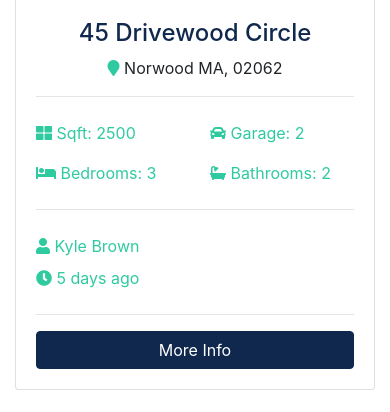
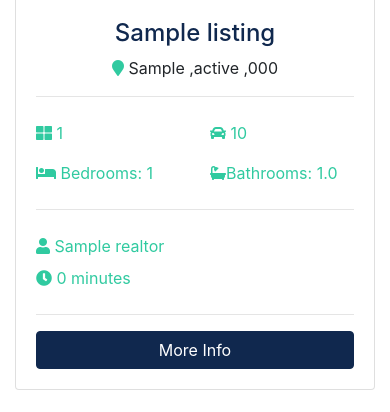
Before and after one commit to Usman2661/RealStateApp-Django, a Django app: page / in a window 390 px wide. Shown: the part 1194-1606 px from the top of the page. Run offline with Django 3.2, Linux system fonts and the light colour scheme; tables that the repository leaves empty hold one stand-in row (values such as "Sample post"); grey boxes marked "Sample" are stand-in pictures; some libraries are stand-ins or nearby versions.

Commit message:
making content dynamic on the home and about page

```diff
--- a/pages/views.py
+++ b/pages/views.py
@@ -1,8 +1,29 @@
 from django.shortcuts import render
 from django.http import HttpResponse
 
+from listings.models import Listings
+
+from realtors.models import Realtor
+
 def index(request):
-    return render(request , 'pages/index.html')
+    listings = Listings.objects.order_by('-list_date').filter(is_published=True)[:3]
+
+    context = {
+        'listings': listings
+    }
+    return render(request , 'pages/index.html',context)
 
 def about(request):
-     return render(request , 'pages/about.html')
+
+    realtors = Realtor.objects.order_by('-hire_date')
+
+
+    mvp_realtors = Realtor.objects.filter(is_mvp=True)
+
+
+    context = {
+        'realtors': realtors,
+        'mvp_realtors':mvp_realtors
+    }
+
+    return render(request , 'pages/about.html',context)
--- a/realtors/admin.py
+++ b/realtors/admin.py
@@ -3,9 +3,10 @@ from django.contrib import admin
 from .models import Realtor
 
 class RealtorAdmin(admin.ModelAdmin):
-    list_display= ('id','name','email','hire_date')
-    list_display_links= ('id' , 'name' )
+    list_display= ('id','name','email','hire_date','is_mvp')
+    list_display_links= ('id' , 'name' ,  )
     search_fields=('name',)
+    list_editable = ('is_mvp',)
     list_per_page=25
 
 admin.site.register(Realtor,RealtorAdmin)
--- a/templates/pages/index.html
+++ b/templates/pages/index.html
@@ -1,5 +1,7 @@
 {% extends 'base.html'%}
+
 {% load static %}
+{% load humanize %}
 {%block content%}
 <!-- Showcase -->
 <section id="showcase">
@@ -13,6 +15,7 @@
                 voluptatum tempore! Consectetur, id commodi!</p>
               <div class="search">
                 <form action="search.html">
+
                   <!-- Form Row 1 -->
                   <div class="form-row">
                     <div class="col-md-4 mb-3">
@@ -130,134 +133,67 @@
         <div class="container">
           <h3 class="text-center mb-3">Latest Listings</h3>
           <div class="row">
+<!--
+               -->
+
+              {%if listings %}
+
+              {% for listing in listings %}
               <!-- Listing 1 -->
               <div class="col-md-6 col-lg-4 mb-4">
                   <div class="card listing-preview">
-                <img class="card-img-top" src="{% static 'img/homes/home-1.jpg'%}" alt="">
+                    <img class="card-img-top" src="{{ listing.photo_main.url }}" alt="">
                     <div class="card-img-overlay">
                       <h2>
-                    <span class="badge badge-secondary text-white">$490,000</span>
+                        <span class="badge badge-secondary text-white">${{ listing.price | intcomma }}</span>
                       </h2>
                     </div>
                     <div class="card-body">
                       <div class="listing-heading text-center">
-                    <h4 class="text-primary">45 Drivewood Circle</h4>
+                        <h4 class="text-primary">{{listing.title}}</h4>
                         <p>
-                      <i class="fas fa-map-marker text-secondary"></i> Norwood MA, 02062</p>
+                          <i class="fas fa-map-marker text-secondary"></i> {{listing.city}} ,{{listing.state}} ,{{listing.zipcode}}</p>
                       </div>
                       <hr>
                       <div class="row py-2 text-secondary">
                         <div class="col-6">
-                      <i class="fas fa-th-large"></i> Sqft: 2500</div>
+                          <i class="fas fa-th-large"></i>  {{listing.sqft}}</div>
                         <div class="col-6">
-                      <i class="fas fa-car"></i> Garage: 2</div>
+                          <i class="fas fa-car"></i> {{listing.garage}}</div>
                       </div>
                       <div class="row py-2 text-secondary">
                         <div class="col-6">
-                      <i class="fas fa-bed"></i> Bedrooms: 3</div>
+                          <i class="fas fa-bed"></i> Bedrooms: {{listing.bedrooms}}</div>
                         <div class="col-6">
-                      <i class="fas fa-bath"></i> Bathrooms: 2</div>
+                          <i class="fas fa-bath"></i>Bathrooms: {{listing.bathrooms}}</div>
                       </div>
                       <hr>
                       <div class="row py-2 text-secondary">
                         <div class="col-6">
-                      <i class="fas fa-user"></i> Kyle Brown</div>
+                          <i class="fas fa-user"></i> {{ listing.realtor}}</div>
                       </div>
                       <div class="row text-secondary pb-2">
                         <div class="col-6">
-                      <i class="fas fa-clock"></i> 5 days ago</div>
+                          <i class="fas fa-clock"></i> {{listing.list_date | timesince}}</div>
                       </div>
                       <hr>
-                  <a href="listing.html" class="btn btn-primary btn-block">More Info</a>
+                      <a href="{% url 'listing' listing.id%}" class="btn btn-primary btn-block">More Info</a>
                     </div>
                   </div>
                 </div>
 
-            <!-- Listing 2 -->
-            <div class="col-md-6 col-lg-4 mb-4">
-              <div class="card listing-preview">
-                <img class="card-img-top" src="assets/img/homes/home-2.jpg" alt="">
-                <div class="card-img-overlay">
-                  <h2>
-                    <span class="badge badge-secondary text-white">$550,000</span>
-                  </h2>
-                </div>
-                <div class="card-body">
-                  <div class="listing-heading text-center">
-                    <h4 class="text-primary">18 Jefferson Lane</h4>
-                    <p>
-                      <i class="fas fa-map-marker text-secondary"></i> Woburn MA, 01801</p>
-                  </div>
-                  <hr>
-                  <div class="row py-2 text-secondary">
-                    <div class="col-6">
-                      <i class="fas fa-th-large"></i> Sqft: 3200</div>
-                    <div class="col-6">
-                      <i class="fas fa-car"></i> Garage: 1</div>
-                  </div>
-                  <div class="row py-2 text-secondary">
-                    <div class="col-6">
-                      <i class="fas fa-bed"></i> Bedrooms: 4</div>
-                    <div class="col-6">
-                      <i class="fas fa-bath"></i> Bathrooms: 2.5</div>
-                  </div>
-                  <hr>
-                  <div class="row py-2 text-secondary">
-                    <div class="col-6">
-                      <i class="fas fa-user"></i> Mark Hudson</div>
-                  </div>
-                  <div class="row text-secondary pb-2">
-                    <div class="col-6">
-                      <i class="fas fa-clock"></i> 5 days ago</div>
-                  </div>
-                  <hr>
-                  <a href="listing.html" class="btn btn-primary btn-block">More Info</a>
-                </div>
-              </div>
+              {% endfor %}
+
+              {%else %}
+
+              <div class="col-md-12">
+                <p>There are no listings</p>
               </div>
 
-            <!-- Listing 3 -->
-            <div class="col-md-6 col-lg-4 mb-4">
-              <div class="card listing-preview">
-                <img class="card-img-top" src="assets/img/homes/home-3.jpg" alt="">
-                <div class="card-img-overlay">
-                  <h2>
-                    <span class="badge badge-secondary text-white">$580,000</span>
-                  </h2>
-                </div>
-                <div class="card-body">
-                  <div class="listing-heading text-center">
-                    <h4 class="text-primary">187 Woodrow Street</h4>
-                    <p>
-                      <i class="fas fa-map-marker text-secondary"></i> Salem MA, 01915</p>
-                  </div>
-                  <hr>
-                  <div class="row py-2 text-secondary">
-                    <div class="col-6">
-                      <i class="fas fa-th-large"></i> Sqft: 3107</div>
-                    <div class="col-6">
-                      <i class="fas fa-car"></i> Garage: 0</div>
-                  </div>
-                  <div class="row py-2 text-secondary">
-                    <div class="col-6">
-                      <i class="fas fa-bed"></i> Bedrooms: 4</div>
-                    <div class="col-6">
-                      <i class="fas fa-bath"></i> Bathrooms: 3</div>
-                  </div>
-                  <hr>
-                  <div class="row py-2 text-secondary">
-                    <div class="col-6">
-                      <i class="fas fa-user"></i> Mark Hudson</div>
-                  </div>
-                  <div class="row text-secondary pb-2">
-                    <div class="col-6">
-                      <i class="fas fa-clock"></i> 5 days ago</div>
-                  </div>
-                  <hr>
-                  <a href="listing.html" class="btn btn-primary btn-block">More Info</a>
-                </div>
-              </div>
-            </div>
+
+              {% endif %}
+
+
 
           </div>
         </div>
```
Also changed, not shown: templates/pages/about.html (+30 -28 lines). Lines whose indentation alone changed are shown as unchanged.
